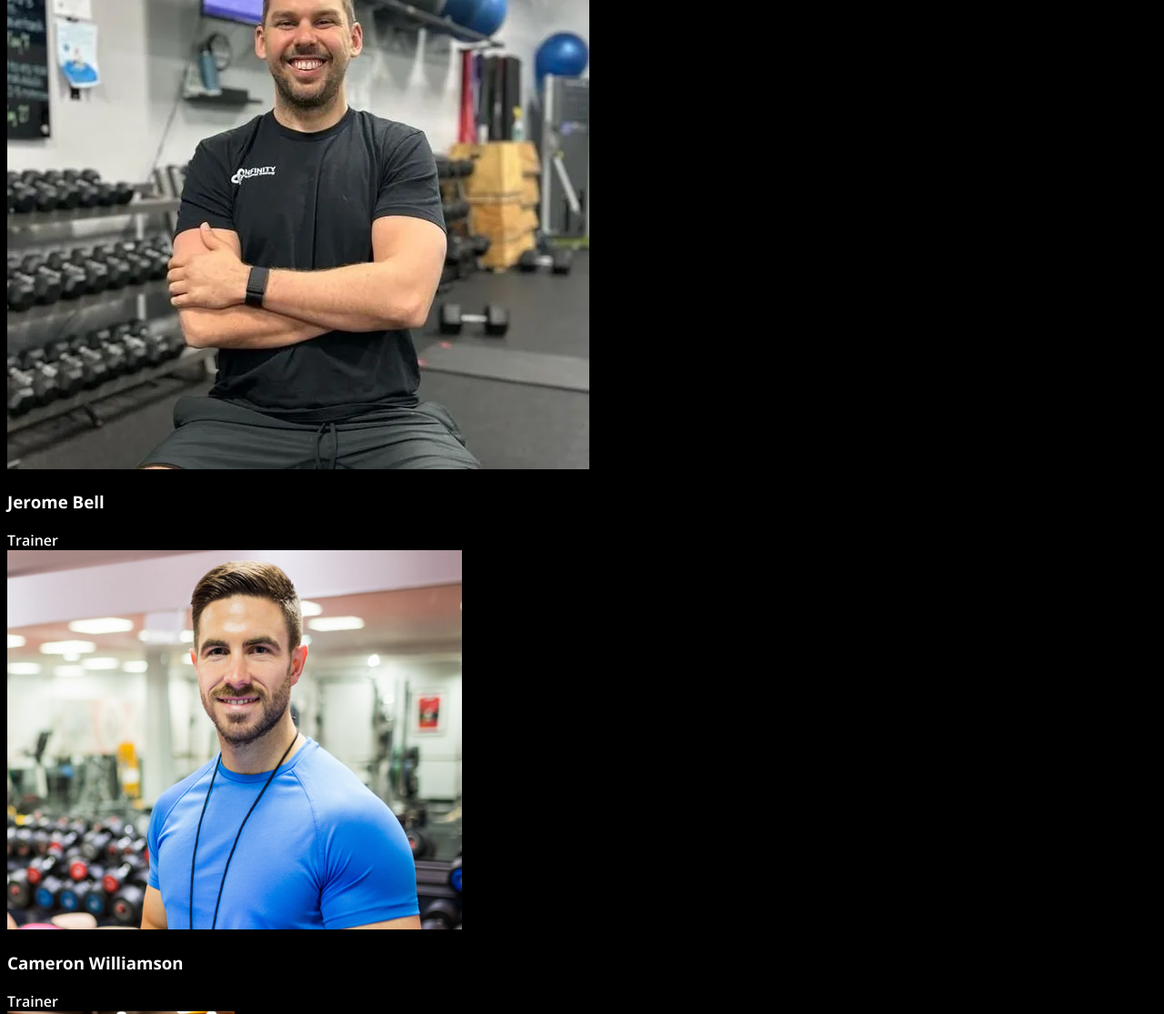
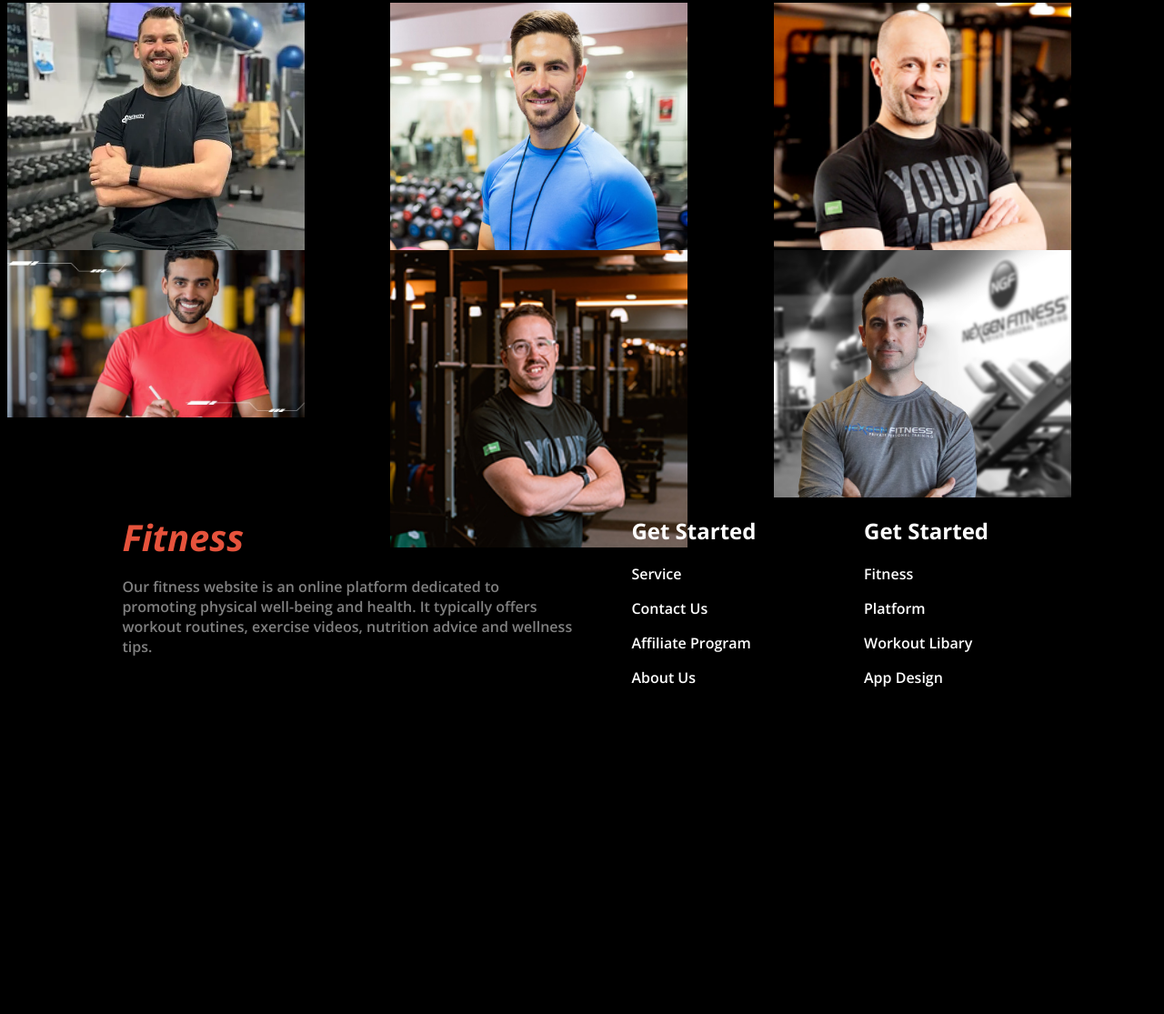
Before and after one commit to mydul11info/Assinment-02, a plain HTML site: page index.html in a window 1280 px wide. Shown: the part 2181-3296 px from the top of the page at 91% size. After the commit the page ends 2961 px from the top, so only its background shows below. Drawn offline with nearby package versions, Linux system fonts and the light colour scheme.

Commit message:
added the secton and footer modefy

```diff
--- a/index.html
+++ b/index.html
@@ -68,8 +68,8 @@
         </section>
         <section class="run-extra display-flex">
             <div class="run-extra-text">
-                <h3>Run an Extra Mile Easily</h3>
-                <p>We believe fitness should be accessible to everyone,<br> everywhere, regardless of income or access to a gym. With <br> hundreds of professional workouts.</p>
+                <h3 class="heading-text">Run an Extra <br> Mile Easily</h3>
+                <p class="sub-title">We believe fitness should be accessible to everyone,<br> everywhere, regardless of income or access to a gym. With <br> hundreds of professional workouts.</p>
                 <button class="primary">Join Now</button>
             </div>
             <div class="run-extra-img">
@@ -122,68 +122,67 @@
         <section class="meet-our-team">
             <h2>Meet Our Team</h2>
             <p>We believe fitness should be accessible to everyone, everywhere, regardless of income or access to a gym.</p>
-            <div>
+            <div class="img-container-parent">
+                <div class="img-container">
                     <img src="Images/trainer1.png" alt="">
-                <h3>Jerome Bell</h3>
-                <span>Trainer</span>
+                    <!-- <h3>Jerome Bell</h3>
+                    <span>Trainer</span> -->
                 </div>
-            <div>
+                <div class="img-container">
                     <img src="Images/trainer2.png" alt="">
-                <h3>Cameron Williamson</h3>
-                <span>Trainer</span>
+                    <!-- <h3>Cameron Williamson</h3>
+                    <span>Trainer</span> -->
                 </div>
-            <div>
+                <div class="img-container">
                     <img src="Images/trainer3.png" alt="">
-                <h3>Darrell Steward</h3>
-                <span>Trainer</span>
+                    <!-- <h3>Darrell Steward</h3>
+                    <span>Trainer</span> -->
                 </div>
-            <div>
+                <div class="img-container">
                     <img src="Images/trainer4.png" alt="">
-                <h3>Dianne Russell</h3>
-                <span>Trainer</span>
+                    <!-- <h3>Dianne Russell</h3>
+                    <span>Trainer</span> -->
                 </div>
-            <div>
+                <div class="img-container">
                     <img src="Images/trainer5.png" alt="">
-                <h3>Cody Fisher</h3>
-                <span>Trainer</span>
+                    <!-- <h3>Cody Fisher</h3>
+                    <span>Trainer</span> -->
                 </div>
-            <div>
+                <div class="img-container">
                     <img src="Images/trainer6.png" alt="">
-                <h3>Theresa Webb</h3>
-                <span>Trainer</span>
+                    <!-- <h3>Theresa Webb</h3>
+                    <span>Trainer</span> -->
+                </div>
             </div>
         </section>
 
     </main>
     <footer>
-        <div>
-            <h2>Fitness</h2>
-            <p>We believe fitness should be accessible to everyone, everywhere, regardless of income or access to a gym. With hundreds of professional workouts.</p>
+        <div class="footer-part-1">
+            <h2 class="big-fitness">Fitness</h2>
+            <p class="sub-title">Our fitness website is an online platform dedicated to promoting physical well-being and health. It typically offers workout routines, exercise videos, nutrition advice and wellness tips.
+            </p>
         </div>
             <div>
-            <h3>Get Started</h3>
-            <ul>
-                <li>Service</li>
-                <li>Contact Us</li>
-                <li>Affiliate Program</li>
-                <li>About Us</li>
-            </ul>
+                <h2>Get Started</h2>
+                    <p>Service</p>
+                    <p>Contact Us</p>
+                    <p>Affiliate Program</p>
+                    <p>About Us</p>
             </div>
             <div>
-            <h3>Get Started</h3>
-            <ul>
-                <li>Fitness</li>
-                <li>Platform</li>
-                <li> Workout Libary</li>
-                <li>App Design</li>
-            </ul>
+                <h2 class="footer-li-parent">Get Started</h2>
+                    <p>Fitness</p>
+                    <p>Platform</p>
+                    <p> Workout Libary</p>
+                    <p>App Design</p>
             </div>
 
-        <hr>
+        <!-- <hr>
 
         <div>
             <p>All right reserved @Fitness 2024</p>
-        </div>
+        </div> -->
     </footer>
 </body>
 </html>
--- a/styles/style.css
+++ b/styles/style.css
@@ -28,6 +28,13 @@
 
 
 
+.heading-text{
+    font-size: 3rem;
+}
+.sub-title{
+    font-size: 1rem;
+    color: gray;
+}
 
 body{
     color: white;
@@ -124,7 +131,7 @@ header{
 
 
 
-
+/* run-extra code stard */
 .run-extra{
     width: 72%;
     margin: 0 auto;
@@ -133,8 +140,9 @@ header{
     padding: 2rem;
     border-radius: 1rem;
 }
-.run-extra-text{
-    padding-bottom: 2rem;
+.run-extra-text >h3{
+    /* padding-bottom: 2rem; */
+    margin: 8px 0;
 }
 .run-extra-img{
     width: 250px;
@@ -143,6 +151,7 @@ header{
 .run-extra-img>img{
     width: 100%;
     border-radius: 1rem;
+    margin-top: 20px;
 }
 .run-extra button{
     padding: 1rem 3rem;
@@ -166,3 +175,37 @@ header{
 .chart-and-calculator >table, th, td{
     border: 1px;
 }
+
+
+
+/* img-container code stard here */
+.img-container-parent{
+    display: grid;
+    grid-template-columns: repeat(3, 1fr);
+}
+.img-container{
+    width: 327px;
+    height: 272px;
+}
+.img-container>img{
+    width: 100%;
+}
+
+
+
+/* footer section code here */
+footer{
+    width:80%;
+    margin: 0 auto;
+    display: grid;
+    gap: 60px;
+    /* grid-template-columns: repeat(3, 1fr); */
+    grid-template-columns: 500px repeat(2, 1fr);
+    justify-content: space-between;
+}
+.big-fitness{
+    font-size: 40px;
+    color:  rgba(230, 83, 60, 1);
+    font-style: italic;
+    margin: 1rem 0;
+}
```
Lines whose indentation alone changed are shown as unchanged.
